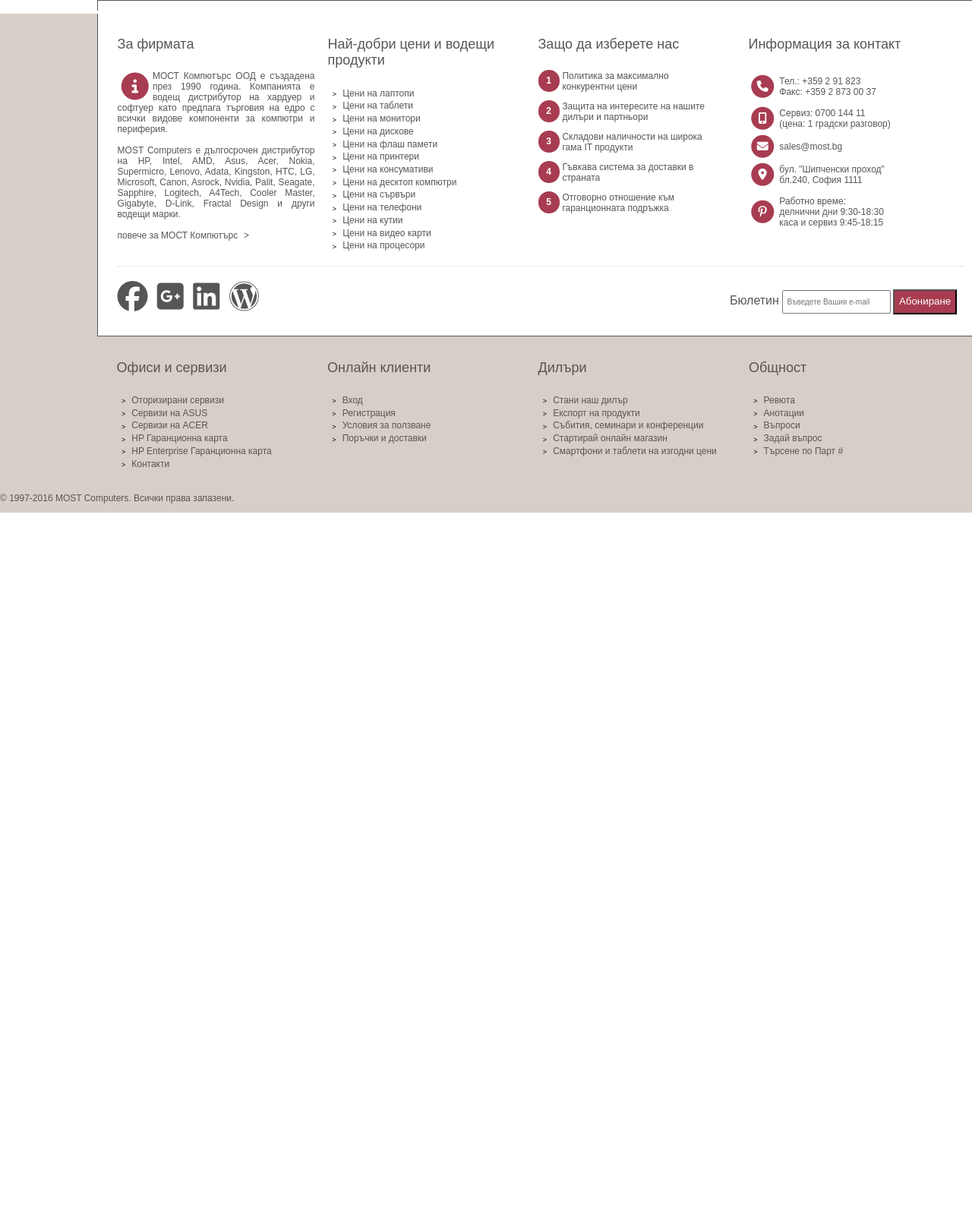
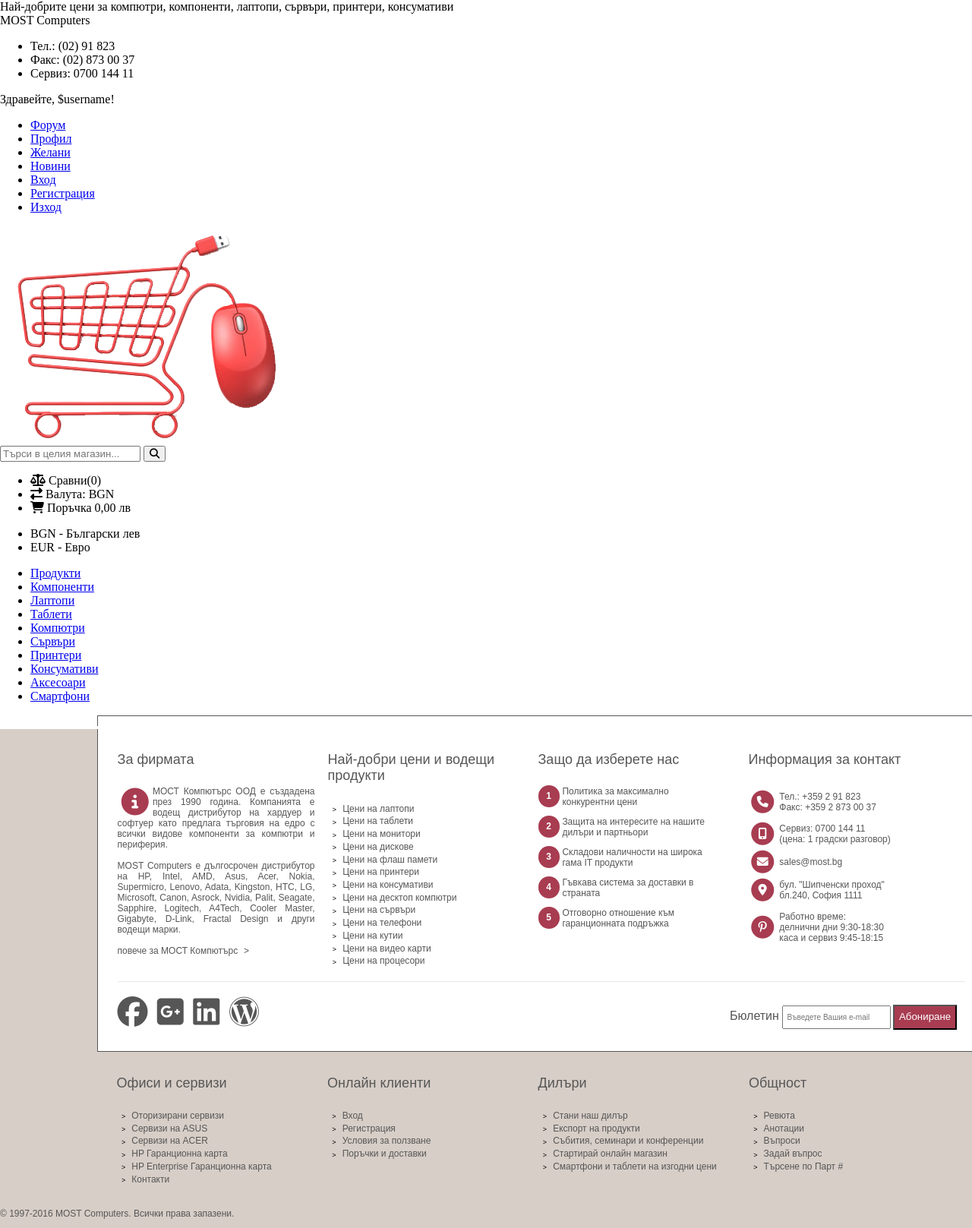
Before and after one commit to kznikov/Project, a PHP site: page / in a window 1280 px wide; the page is wider, and only the part inside the window is pictured. Shown: that part at 76% size. Before the commit the page ends 675 px from the top of that part, so only its background shows below. Run offline with PHP 8.4, Linux system fonts and the light colour scheme; some libraries are stand-ins or nearby versions.

Commit message:
Added header, Updated footer

```diff
--- /dev/null
+++ b/assets/javascript/header.js
@@ -0,0 +1,23 @@
+var selectedCurrency = "BGN";
+$(document).ready(function(){
+    $("#search").mouseenter(function(){
+        $("#search-button").css("background-color", "white");
+    });
+    $("#search").mouseleave(function(){
+        $("#search-button").css("background-color", "#efeded");
+    });
+    $("#currency-selector, .dropdown-currency").mouseenter(function(){
+        $(".dropdown-currency").css("display", "inline-block");
+    });
+    $(".dropdown-currency").mouseleave(function(){
+        $(".dropdown-currency").css("display", "none");
+    });
+
+    //doesn't work:
+    $("#EUR").click(function() {
+        selectedCurrency = "EUR";
+    });
+    $("#BGN").click(function() {
+        selectedCurrency = "BGN";
+    });
+});
--- a/footer.php
+++ b/footer.php
@@ -91,8 +91,8 @@
 
                 <form class="subscribe-form" method="post" action="">
                     <label for="email"> Бюлетин </label>
-                    <input type="email" name="subscription-mail" id="subscription-mail" placeholder="Въведете Вашия e-mail">
-                    <input type="submit" name="subscribe-button" id="subscribe-button" value="Абониране">
+                    <input type="email" name="subscription-mail" id="subscription-mail" placeholder="Въведете Вашия e-mail" title="Абонирай се за бюлетин">
+                    <input type="submit" name="subscribe-button" id="subscribe-button" value="Абониране" title="Абониране">
                 </form>
         </div>
         <div class="footer-wrapper">
@@ -139,7 +139,7 @@
 
                 </div>
             </div>
-            <div class="copy_right">
+            <div class="copy-right">
                 <p>© 1997-2016 MOST Computers. Всички права запазени.</p>
             </div>
         </div>
--- a/header.php
+++ b/header.php
@@ -6,5 +6,94 @@
     <link href="assets/css/header_footer.css" rel="stylesheet" type="text/css"/>
     <script src="assets/javascript/javascript.js" type="text/javascript"></script>
     <script src="assets/javascript/jquery.min.js" type="text/javascript"></script>
+    <script src="assets/javascript/header.js" type="text/javascript"></script>
 </head>
 <body>
+    <div class="header-wrapper">
+        <div class="header-container1">
+            <div class="header-row1">
+                <article id="header-row1-left">Най-добрите цени за компютри, компоненти, лаптопи, сървъри, принтери, консумативи</article>
+                <?php
+                if (isset($_GET['page'])) {
+                    $page = $_GET['page'];
+
+                    if (!file_exists("./" . $page . ".php")) {
+                        $page = "pageNotFound";
+                    }
+                } else {
+                    $page = "home";
+                }
+
+                $pageTitle = 'MOST Computers';
+
+                if ($page == "home") {
+                    $pageTitle = 'MOST Computers';
+                }
+                if ($page == "profile") {
+                    $pageTitle = 'Профил';
+                }
+                if ($page == "profile") {
+                    $pageTitle = 'Профил';
+                }
+                if ($page == "pageNotFound") {
+                    $pageTitle = "404 Not Found";
+                }
+                echo '<article id="header-row1-right">' . $pageTitle . '</article>';
+                ?>
+            </div>
+        </div>
+        <div class="header-row2">
+            <ul class="header-ul header-contacts">
+                <li>Тел.: <span class="bold">(02) 91 823&nbsp;&nbsp;&nbsp;</span></li>
+                <li>Факс: <span class="bold">(02) 873 00 37&nbsp;&nbsp;&nbsp;</span></li>
+                <li>Сервиз: <span class="bold">0700 144 11&nbsp;&nbsp;&nbsp;</span></li>
+            </ul>
+
+            <span class="greeting toggle"> Здравейте, $username! </span>
+
+            <ul class="header-ul header-nav1">
+                <li><a href="#">Форум</a></li>
+                <li><a href="#">Профил</a></li>
+                <li><a href="#">Желани</a></li>
+                <li><a href="#">Новини</a></li>
+                <li><a href="#" class="toggle2">Вход</a></li>
+                <li><a href="#" class="toggle2">Регистрация</a></li>
+                <li><a href="#" class="toggle">Изход</a></li>
+            </ul>
+        </div>
+        <div class="header-row3">
+            <a href="?page=home"><img src="assets/images/logo.png" alt="logo" id="header-logo"/></a>
+            <form class="search-form" action="" method="get">
+                <input type="search" placeholder="Търси в целия магазин..." maxlength="128" id="search" name="search">
+                <button type="submit" title="Търсене" id="search-button"><i class="fa fa-search"></i></button>
+            </form>
+
+            <ul class="header-ul header-nav2">
+                <li><i class="fa fa-balance-scale" aria-hidden="true"></i> Сравни(0)&nbsp;&nbsp;&nbsp;</li>
+                <li id="currency-selector"><i class="fa fa-exchange" aria-hidden="true"></i> Валута: <?php echo "<script>document.writeln(selectedCurrency);</script>";?> &nbsp;&nbsp;&nbsp;</li>
+                <li class="toggle"><i class="fa fa-shopping-cart" aria-hidden="true"></i> Поръчка 0,00 лв &nbsp;&nbsp;&nbsp;</li>
+            </ul>
+
+        </div>
+        <div class="header-row4">
+            <ul class="dropdown-currency">
+                <li id="BGN">BGN - Български лев</li>
+                <li id="EUR">EUR - Евро</li>
+            </ul>
+
+            <ul class="header-ul header-nav3">
+                <li><a href="#">Продукти</a></li>
+                <li><a href="#">Компоненти</a></li>
+                <li><a href="#">Лаптопи</a></li>
+                <li><a href="#">Таблети</a></li>
+                <li><a href="#">Компютри</a></li>
+                <li><a href="#">Сървъри</a></li>
+                <li><a href="#">Принтери</a></li>
+                <li><a href="#">Консумативи</a></li>
+                <li><a href="#">Аксесоари</a></li>
+                <li><a href="#">Смартфони</a></li>
+            </ul>
+
+
+        </div>
+    </div>
--- a/home.php
+++ b/home.php
@@ -1,7 +1,3 @@
-<?php
-
-/*
- * To change this license header, choose License Headers in Project Properties.
- * To change this template file, choose Tools | Templates
- * and open the template in the editor.
- */
+<script>
+    document.title = "MOST Computers";
+</script>
--- a/pageNotFound.php
+++ b/pageNotFound.php
@@ -17,3 +17,7 @@ function goBack() {
     window.history.back();
 }
 </script>
+
+<script>
+    document.title = "404 Page Not Found";
+</script>
```
Also changed, not shown: assets/images/logo.png (added).
